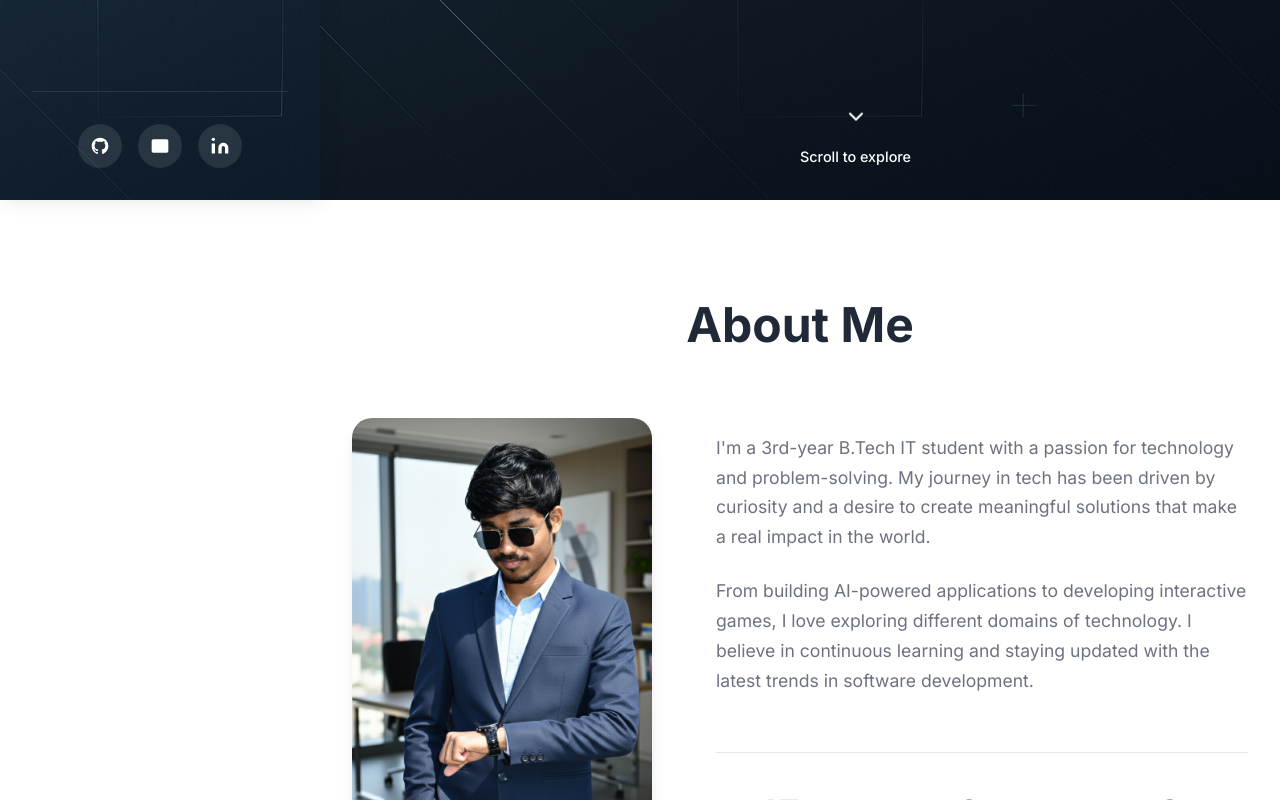
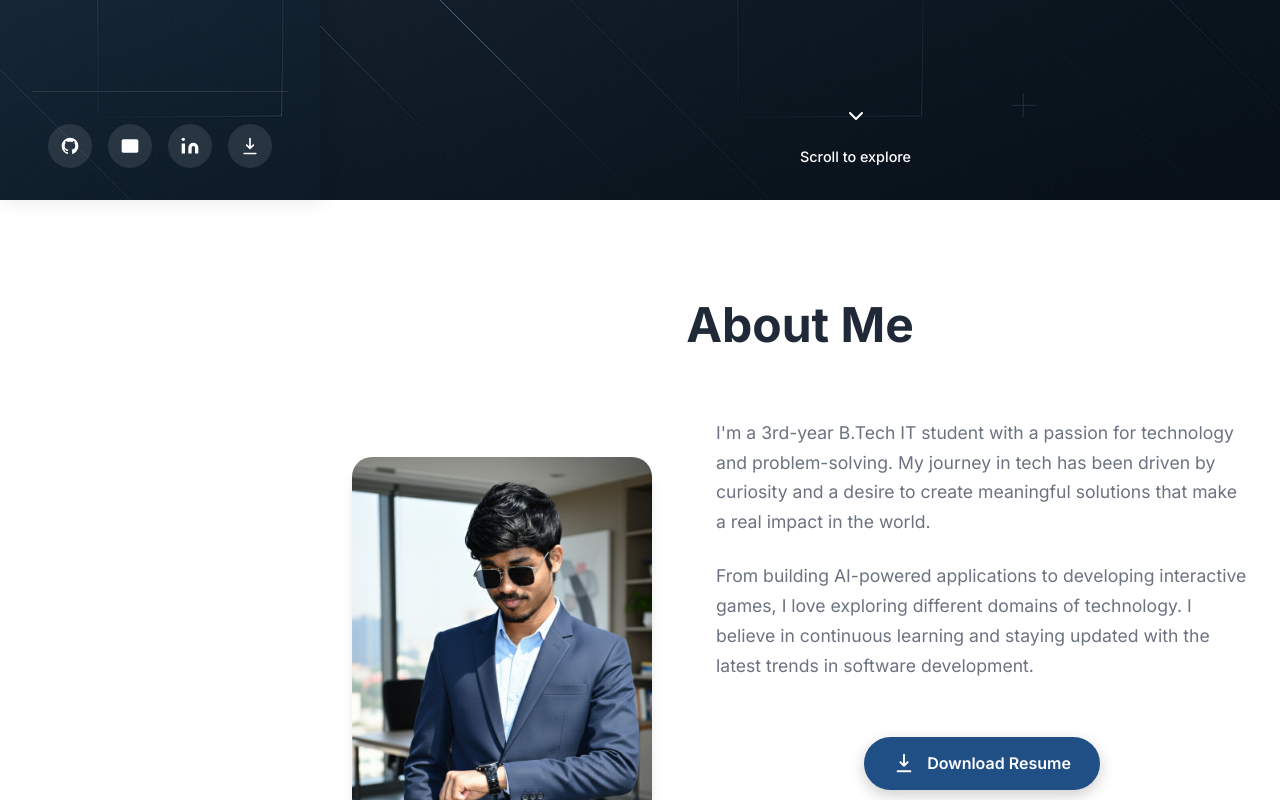
Before and after one commit to Dhruv-Tikhande/My_Portfolio, a React (Vite) app: page / in a window 1280 px wide. Shown: the part 600-1400 px from the top of the page. Built offline with nearby package versions, Linux system fonts and the light colour scheme.

Commit message:
Improved About Section: Added Resume Button + UI Enhancements

```diff
--- a/src/components/About/About.css
+++ b/src/components/About/About.css
@@ -264,3 +264,37 @@
     margin-left: 320px;
   }
 }
+
+/* For Download Resume Button */
+.about__resume {
+  margin-top: 2rem;
+  display: flex;
+  justify-content: center; /* Or center if you want */
+}
+
+.about-resume-btn {
+  display: inline-flex;
+  align-items: center;
+  gap: 0.75rem;
+  padding: 0.9rem 1.8rem;
+  border-radius: 50px;
+  background: #204f85;
+  color: var(--color-white);
+  font-weight: 600;
+  font-size: 1rem;
+  text-decoration: none;
+  transition: all 0.3s ease;
+  box-shadow: 0 5px 15px rgba(0,0,0,0.2);
+}
+
+.about-resume-btn:hover {
+  background: #1a3f6a;
+  transform: translateY(-3px);
+  box-shadow: 0 8px 25px rgba(0,0,0,0.25);
+}
+
+.about-resume-icon {
+  width: 22px;
+  height: 22px;
+  color: var(--color-white);
+}
--- a/src/components/About/About.tsx
+++ b/src/components/About/About.tsx
@@ -71,7 +71,20 @@ const About: React.FC = () => {
                 different domains of technology. I believe in continuous learning and staying updated
                 with the latest trends in software development.
               </p>
-
+              <div className="about__resume">
+                <a href="/Resume.pdf" download className="about-resume-btn">
+                  <svg viewBox="0 0 24 24" className="about-resume-icon">
+                    <path
+                      d="M12 3v12m0 0l-4-4m4 4l4-4M5 21h14"
+                      stroke="currentColor"
+                      strokeWidth="2"
+                      fill="none"
+                      strokeLinecap="round"
+                    />
+                  </svg>
+                  Download Resume
+                </a>
+              </div>
               <div className="about__stats">
                 <div className="stat">
                   <span className="stat__number">15+</span>
--- a/src/components/Header/Header.css
+++ b/src/components/Header/Header.css
@@ -154,6 +154,32 @@
   fill: currentColor;
 }
 
+/* My Changes for Resume Button */
+.resume-btn {
+  display: flex;
+  align-items: center;
+  justify-content: center;
+  width: 44px;
+  height: 44px;
+  border-radius: 50%;
+  background: rgba(255, 255, 255, 0.1);
+  color: var(--color-white);
+  text-decoration: none;
+  transition: all 0.3s ease;
+}
+
+.resume-btn:hover {
+  background: rgba(255, 255, 255, 0.2);
+  transform: translateY(-2px);
+  box-shadow: 0 5px 15px rgba(0, 0, 0, 0.2);
+}
+
+.resume-btn .social-icon {
+  width: 20px;
+  height: 20px;
+  fill: currentColor;
+}
+
 .mobile-header {
   position: fixed;
   top: 1rem;
--- a/src/components/Header/Header.tsx
+++ b/src/components/Header/Header.tsx
@@ -8,8 +8,8 @@ const Header: React.FC = () => {
 
   const navItems = [
     { id: 'hero', label: 'Home', icon: 'home' },
+    { id: 'about', label: 'About', icon: 'user' },
     { id: 'portfolio', label: 'Projects', icon: 'briefcase' },
-    { id: 'about', label: 'About', icon: 'user' },
     { id: 'contact', label: 'Contact', icon: 'mail' }
   ];
 
@@ -106,6 +106,16 @@ const Header: React.FC = () => {
                 <circle cx="4" cy="4" r="2"/>
               </svg>
             </a>
+            <a
+              href="/Resume.pdf"
+              download
+              className="resume-btn"
+              aria-label="Download Resume"
+            >
+              <svg viewBox="0 0 24 24" className="social-icon">
+                <path d="M12 3v12m0 0l-4-4m4 4l4-4M5 21h14" stroke="currentColor" strokeWidth="2" fill="none" strokeLinecap="round"/>
+              </svg>
+            </a>
           </div>
         </div>
       </header>
```
Also changed, not shown: 1 other file (tests, documents, lock files or other folders).
